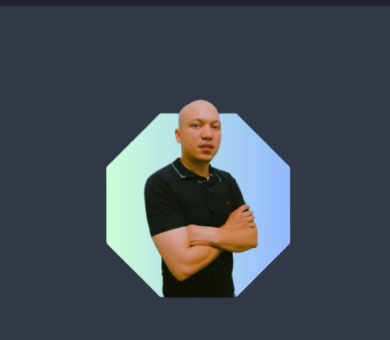
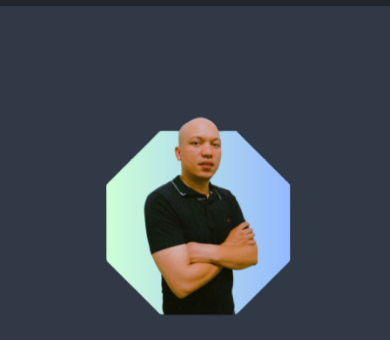
Before and after one commit to dvamleite/Potifolio, a plain HTML site: page index.html in a window 390 px wide. Shown: the part 61-401 px from the top of the page. Drawn offline with nearby package versions, Linux system fonts and the light colour scheme.

Commit message:
Update home.css

```diff
--- a/css/home.css
+++ b/css/home.css
@@ -119,7 +119,7 @@ span {
 
     .home-img img {
         width: 100%;
-        margin-top: -18rem;
+        margin-top: -16rem;
         margin-bottom: -15rem;
     }
 
```
